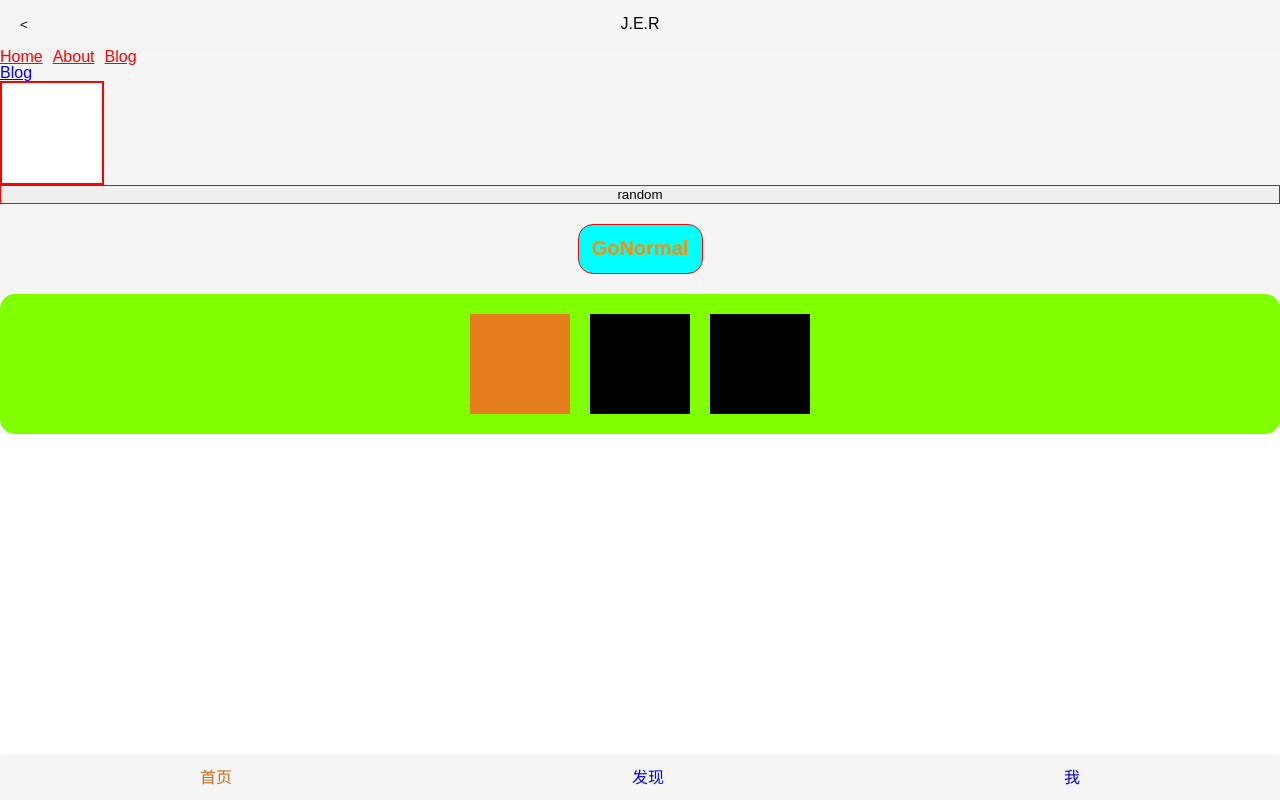
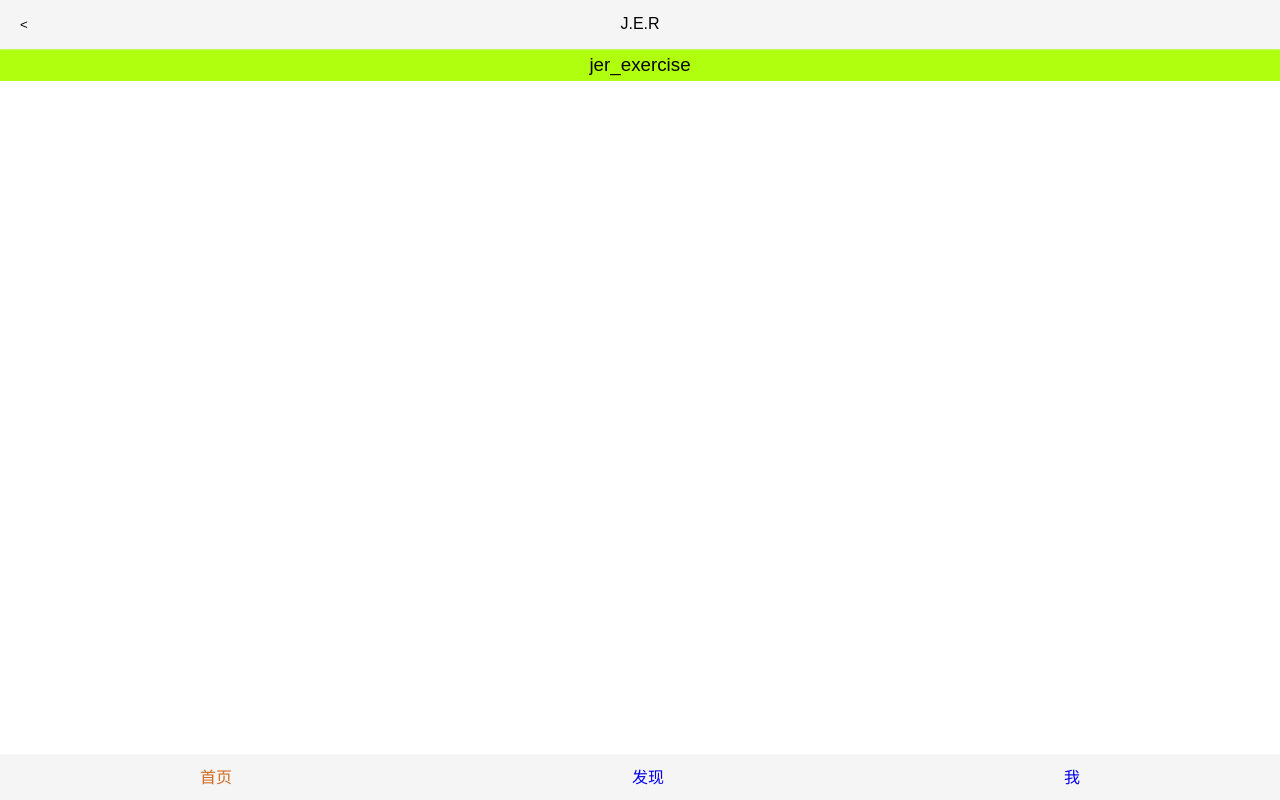
Before and after one commit to wubowen2018/Sass, a Vue app: page /home in a window 1280 px wide. Built offline with nearby package versions, Linux system fonts and the light colour scheme.

Commit message:
添加jer_exercise模块

```diff
--- a/package.json
+++ b/package.json
@@ -11,6 +11,7 @@
   "dependencies": {
     "axios": "^0.21.1",
     "core-js": "^3.6.5",
+    "echarts": "^5.0.2",
     "moment": "^2.29.1",
     "vue": "^2.6.11",
     "vue-router": "^3.2.0",
--- a/src/App.vue
+++ b/src/App.vue
@@ -12,7 +12,7 @@
     </div>
 
     <div class="navigate">
-      <router-link to="/" class="dashboad">首页</router-link>
+      <router-link to="/home" class="dashboad">首页</router-link>
       <router-link to='/router' class="found">发现</router-link>
       <router-link to='/normal' class="mine">我</router-link>
     </div>
--- a/src/mock/daily.js
+++ b/src/mock/daily.js
@@ -19,6 +19,31 @@ let dailyList = {
     }]
 }
 
+let jer_exercise_items = {
+    ...SUCCESS,
+    url: 'jer_exercise_items',
+    data:
+        [
+            {
+                id: 0,
+                "name": "daily",
+                "url": "jer_exercise/daily"
+            },
+            {
+                id: 1,
+                "name": "fu_ji",
+                "url": "jer_exercise/fu_ji"
+            },
+            {
+                id: 2,
+                "name": "fu_wo_cheng",
+                "url": "jer_exercise/fu_wo_cheng"
+            }
+        ]
+
+}
+
 export default {
-    'get|http://localhost:40036/daily': dailyList
+    'get|http://localhost:40036/daily': dailyList,
+    'get|http://localhost:40036/jer_exercise_items': jer_exercise_items
 }
--- a/src/router/index.js
+++ b/src/router/index.js
@@ -20,6 +20,12 @@ const routes = [
     path: '/router',
     name: '路由',
     component: () => import('../views/router.vue'),
+  },
+  {
+    path: '/jer_exercise',
+    name: 'JER运动',
+    component: () => import('../views/jer_exercise/index.vue')
+
   }
 ]
 
--- a/src/store/getters.js
+++ b/src/store/getters.js
@@ -8,5 +8,6 @@ const getters = {
     fu_ji: state => state.jer_exercise.fu_ji,
     fu_wo_cheng: state => state.jer_exercise.fu_wo_cheng,
     xiong_tui: state => state.jer_exercise.xiong_tui,
+    jer_exercise_items: state => state.jer_exercise.jer_exercise_items
 }
 export default getters
--- a/src/store/modules/jer_exercise.js
+++ b/src/store/modules/jer_exercise.js
@@ -3,7 +3,8 @@ const state = {
     daily: {},
     fu_ji: {},
     fu_wo_cheng: {},
-    xiong_tui: {}
+    xiong_tui: {},
+    jer_exercise_items: []
 }
 
 const mutations = {
@@ -18,6 +19,9 @@ const mutations = {
     },
     XIONGTUI_EXERCISE: (state, xiong_tuiData) => {
         state.xiong_tui = xiong_tuiData
+    },
+    JER_EXERCISE_ITEMS: (state, jer_exercise_items) =>{
+        state.jer_exercise_items = jer_exercise_items
     }
 }
 
@@ -34,6 +38,9 @@ const actions = {
     xiong_tuiAction({ commit }, xiong_tuiData) {
         commit('XIONGTUI_EXERCISE', xiong_tuiData)
     },
+    jer_exercise_itemsAction({ commit }, jer_exercise_items){
+        commit('JER_EXERCISE_ITEMS', jer_exercise_items)
+    }
 }
 
 export default {
--- a/src/views/Home.vue
+++ b/src/views/Home.vue
@@ -1,24 +1,6 @@
 <template>
     <div class="wraper">
-        <header>
-            <nav>
-                <a href=“##”>Home</a>
-                <a href=“##”>About</a>
-                <a href=“##”>Blog</a>
-            </nav>
-            <a href=“##”>Blog</a>
-
-        </header>
-        <div class="var">
-
-        </div>
-        <button @click="handleClick()">random</button>
-        <button class="btn" @click="push('/normal')">GoNormal</button>
-        <div class="box">
-            <div class="container1"></div>
-            <div class="container2"></div>
-            <div class="container3"></div>
-        </div>
+        <button class="btn" @click="push('/jer_exercise')">jer_exercise</button>
     </div>
 </template>
 
@@ -39,11 +21,6 @@ export default {
   beforeDestory() {},
 
   methods: {
-    handleClick(){
-        let random = Math.random() * 50 + 1
-        let randomInteger = Math.floor(random)
-        alert(randomInteger)
-    },
     push(path){
         this.$router.push(path)
     }
@@ -53,79 +30,18 @@ export default {
 </script>
 <style lang="scss" scoped>
 @import '@/assets/styles/global.scss';
-$main-bg:#f5f5f5;
-$white:#fff;
-$var-width:100%;
-$var-height:100px;
-
-@mixin bgcNoParam(){
-    background: rgb(0, 0, 0);
-}
-
-@mixin backgroundColor($color){
-    background: $color;
-}
-
-
-
 .wraper{
     display: flex;
-    flex-direction: column;
-    flex-wrap: nowrap;
-    background: $main-bg;
+    flex: column nowrap;
+    .btn{
+        width: 100%;
+        height: px2rem(75);
+        border: none;
+        background: rgb(175, 255, 14);
+        color: rgb(7, 7, 7);
+        font-size: px2rem(44);
+        font-weight: 500;
+    }
 
-    nav {
-        a:nth-child(n){
-            color: red;
-            margin-right: 10px;
-            header &{
-                color:green;
-            }
-        }
-    }
-    .var{
-        width: $var-height;
-        height: $var-height;
-        background: $white;
-        border: 2px solid red;
-    }
-    button{
-        border: 1px solid red;
-    }
-    .btn{
-        width: 125px;
-        height: 50px;
-        background: cyan;
-        border-radius: 15px;
-        margin: 20px auto;
-        color: darkorange;
-        font: {
-            size: 20px;
-            weight: 600;
-        };
-    }
-    .box{
-        flex: 1;
-        display: flex;
-        flex-flow: row nowrap;
-        @include center();
-        border-radius: 15px;
-        background: chartreuse;
-        padding: 20px;
-
-        div{
-            width: 100px;
-            height: 100px;
-            margin: 0 10px;
-            @include bgcNoParam();
-            &:first-child{
-                background: #e67e1e;
-            }
-
-        }
-
-
-
-    }
 }
 </style>
--- /dev/null
+++ b/src/views/jer_exercise/index.vue
@@ -0,0 +1,77 @@
+<template>
+  <div class="wrapper">
+	<div class="conten">
+		<div class="items"
+			v-for="item in jer_exercise_items"
+			:key="item.id"
+			@click="goItem(item.url)"
+		>{{ item.name }}</div>
+	</div>
+  </div>
+</template>
+
+<script>
+import {/*mapState,*/mapMutations,mapGetters,/*mapActions*/ } from 'vuex';
+export default {
+  data () {
+    return {
+
+    };
+  },
+  props: {
+
+  },
+
+  components: {
+
+  },
+  computed: {
+    ...mapGetters(['jer_exercise_items'])
+  },
+  mounted() {
+    this.$axios({
+        url: '/jer_exercise_items',
+        method: 'get'
+    })
+    .then(res=>{
+        console.log(res.data)
+        this.JER_EXERCISE_ITEMS(res.data)
+    })
+  },
+  beforeDestory() {},
+  methods: {
+    ...mapMutations('jer_exercise',[
+      'JER_EXERCISE_ITEMS'
+    ]),
+	goItem(path){
+		alert(path)
+		// this.$router.push(path)
+	}
+  }
+}
+
+</script>
+<style lang="scss" scoped>
+@import '@/assets/styles/global.scss';
+.wrapper{
+	.conten{
+		padding: px2rem(50);
+		background-repeat: no-repeat;
+		background-origin: padding-box;
+		.items{
+			display: flex;
+			@include center();
+			width: 100%;
+			height: px2rem(120);
+			background-color: rgb(119, 224, 243);
+			font-size: px2rem(50);
+			font-weight: 500;
+			color: #fff;
+			border-radius: px2rem(30);
+			&:not(:first-child){
+				margin-top: px2rem(37.5);
+			}
+		}
+	}
+}
+</style>
```
Also changed, not shown: src/views/router.vue (+0 -20 lines).
